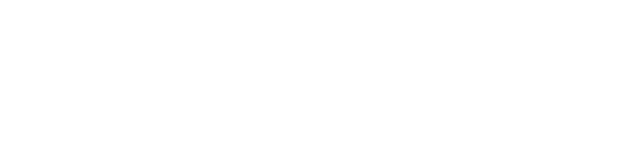
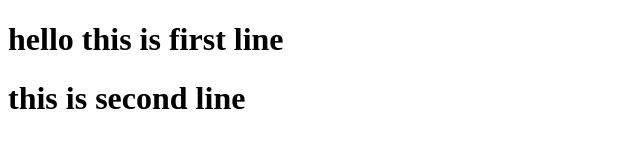
Before and after one commit to hasanm-tech/my_first_repo-, a plain HTML site: page index.html in a window 1280 px wide. Shown: the whole page, without its empty margins (0-640 px from the left). Drawn offline with Linux system fonts and the light colour scheme.

Commit message:
header added just for check

```diff
--- a/index.html
+++ b/index.html
@@ -8,5 +8,8 @@
 </head>
 <body>
 
+    <h1>hello this is first line</h1>
+    <h1>this is second line </h1>
+
 </body>
 </html>
```
